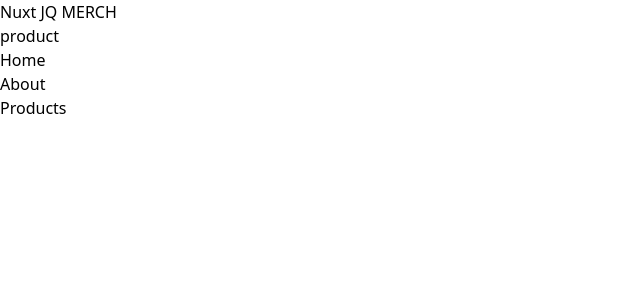
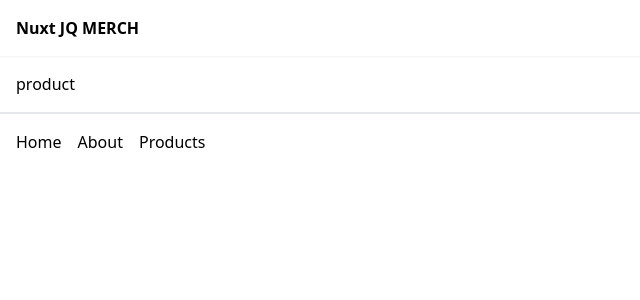
Before and after one commit to juneroy1/nuxt3_jq1, a Nuxt app: page /products in a window 1280 px wide. Shown: the top 300 px of the page, without its empty margins (0-640 px from the left). Built offline with nearby package versions, Linux system fonts and the light colour scheme.

Commit message:
feat: css class for products page and layouts

```diff
--- a/layouts/products.vue
+++ b/layouts/products.vue
@@ -1,18 +1,18 @@
 <template>
   <div>
-    <header>
-      <nav>
-        <NuxtLink to="/products">Nuxt JQ MERCH </NuxtLink>
+    <header class="shadow-sm bg-white">
+      <nav class="container mx-auto p-4">
+        <NuxtLink to="/products" class="font-bold">Nuxt JQ MERCH </NuxtLink>
 
         <!-- // this behavior will not be like a single page application or SPA -->
         <!-- <a href="/about">normal link -- about page</a> -->
       </nav>
     </header>
-    <div>
+    <div class="container mx-auto p-4">
       <slot />
     </div>
-    <footer>
-      <ul>
+    <footer class="container mx-auto p-4 flex justify-between border-t-2">
+      <ul class="flex gap-4">
         <li><NuxtLink to="/">Home</NuxtLink></li>
         <li><NuxtLink to="/about">About</NuxtLink></li>
         <li><NuxtLink to="/products">Products</NuxtLink></li>
```
